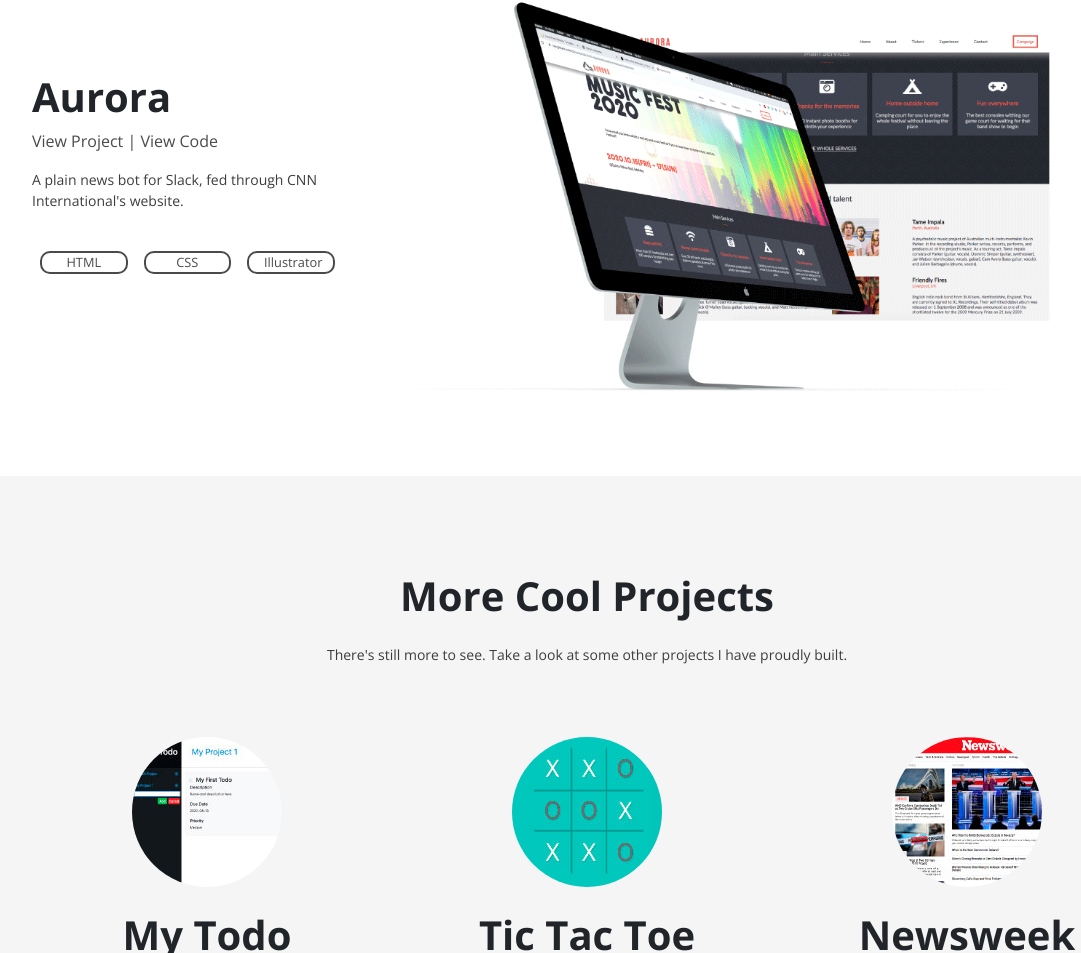
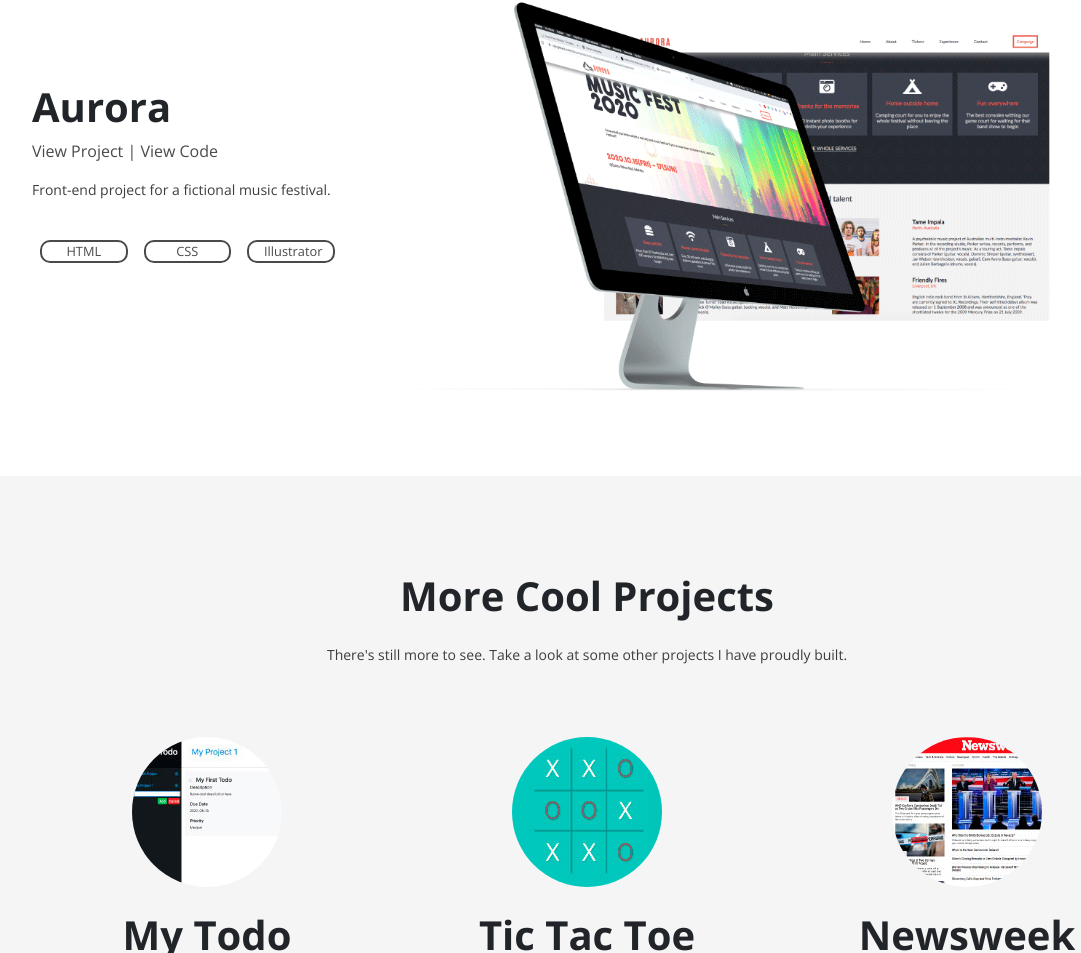
Before and after one commit to dansantander/dansantander.github.io, a plain HTML site: page index.html in a window 1280 px wide. Shown: the part 2952-3905 px from the top of the page, without its empty margins (53-1134 px from the left). Drawn offline with nearby package versions, Linux system fonts and the light colour scheme.

Commit message:
fix: Aurora Music Festival description

```diff
--- a/index.html
+++ b/index.html
@@ -188,7 +188,7 @@
               target="_blank">View Project
               |</a>
             <a href="https://github.com/dansantander/html-capstone" target="_blank">View Code</a>
-            <p class="project-description"> A plain news bot for Slack, fed through CNN International's website.</p>
+            <p class="project-description"> Front-end project for a fictional music festival.</p>
             <ul class="technologies row m-0">
               <li class="col-3 col-sm-3 m-2 text-center">HTML</li>
               <li class="col-3 col-sm-3 m-2 text-center">CSS</li>
```
